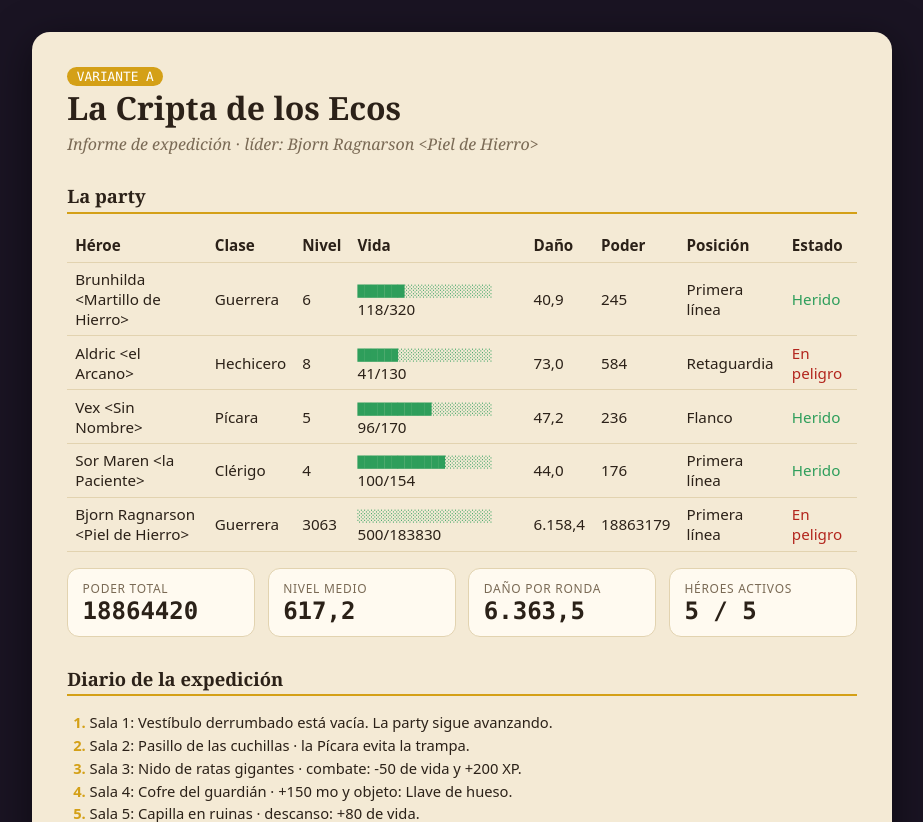
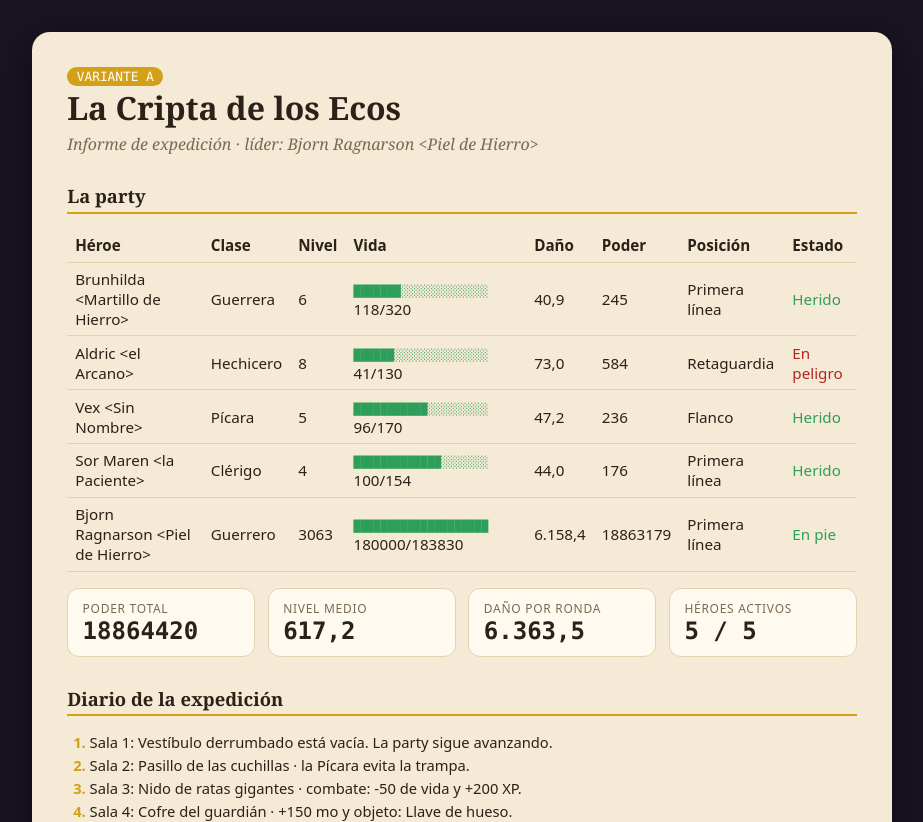
Before and after one commit to Berciano2004-git/Docker-install, a PHP site: page /expedicion.php in a window 1280 px wide. Shown: the top 822 px of the page, without its empty margins (178-1101 px from the left). Run offline with PHP 8.4, Linux system fonts and the light colour scheme.

Commit message:
Set Bjorn as warrior with increased health

```diff
--- a/forja-heroes-ii/src/expedicion.php
+++ b/forja-heroes-ii/src/expedicion.php
@@ -12,6 +12,7 @@ foreach ($party as $i => $heroe) {
 
     // match selecciona la fórmula de daño propia de cada clase.
     $danio = match ($heroe['clase']) {
+        'Guerrero' => $heroe['fuerza'] ** 2 / 10 + $nivel * 2,
         'Guerrera' => $heroe['fuerza'] ** 2 / 10 + $nivel * 2,
         'Hechicero' => $heroe['inteligencia'] * 3 + $nivel ** 2 / 4,
         'Pícara' => $heroe['destreza'] * 2 + $nivel ** 1.5,
@@ -32,6 +33,7 @@ foreach ($party as $i => $heroe) {
 
     // switch agrupa las clases que ocupan la primera línea.
     switch ($heroe['clase']) {
+        case 'Guerrero':
         case 'Guerrera':
         case 'Clérigo':
             $posicion = 'Primera línea';
--- a/forja-heroes-ii/src/inc/datos-A.php
+++ b/forja-heroes-ii/src/inc/datos-A.php
@@ -34,9 +34,9 @@ $party = [
     ['nombre' => 'Sor Maren <la Paciente>',        'clase' => 'Clérigo',
      'fuerza' => 10, 'destreza' => 8,  'inteligencia' => 14, 'constitucion' => 13,
      'xp' => 1210, 'vida' => 100],
-    ['nombre' => 'Bjorn Ragnarson <Piel de Hierro>', 'clase' => 'Guerrera',
+    ['nombre' => 'Bjorn Ragnarson <Piel de Hierro>', 'clase' => 'Guerrero',
      'fuerza' => 18, 'destreza' => 17, 'inteligencia' => 15, 'constitucion' => 20,
-     'xp' => 1225000, 'vida' => 500],
+     'xp' => 1225000, 'vida' => 180000],
 ];
 
 // --- Inventario compartido y precios del mercado ------------------------
--- a/forja-heroes-ii/src/inc/reglas.php
+++ b/forja-heroes-ii/src/inc/reglas.php
@@ -23,6 +23,7 @@ const BLOQUES_BARRA = 20;    // longitud de las barras de progreso
 // --- Novedad UD3: una constante puede ser un ARRAY ---------------------
 // Multiplicador de vida según la clase (array asociativo clase => valor).
 const MULT_VIDA = [
+    'Guerrero'  => 3,
     'Guerrera'  => 3,
     'Hechicero' => 1,
     'Pícara'    => 2,
```
